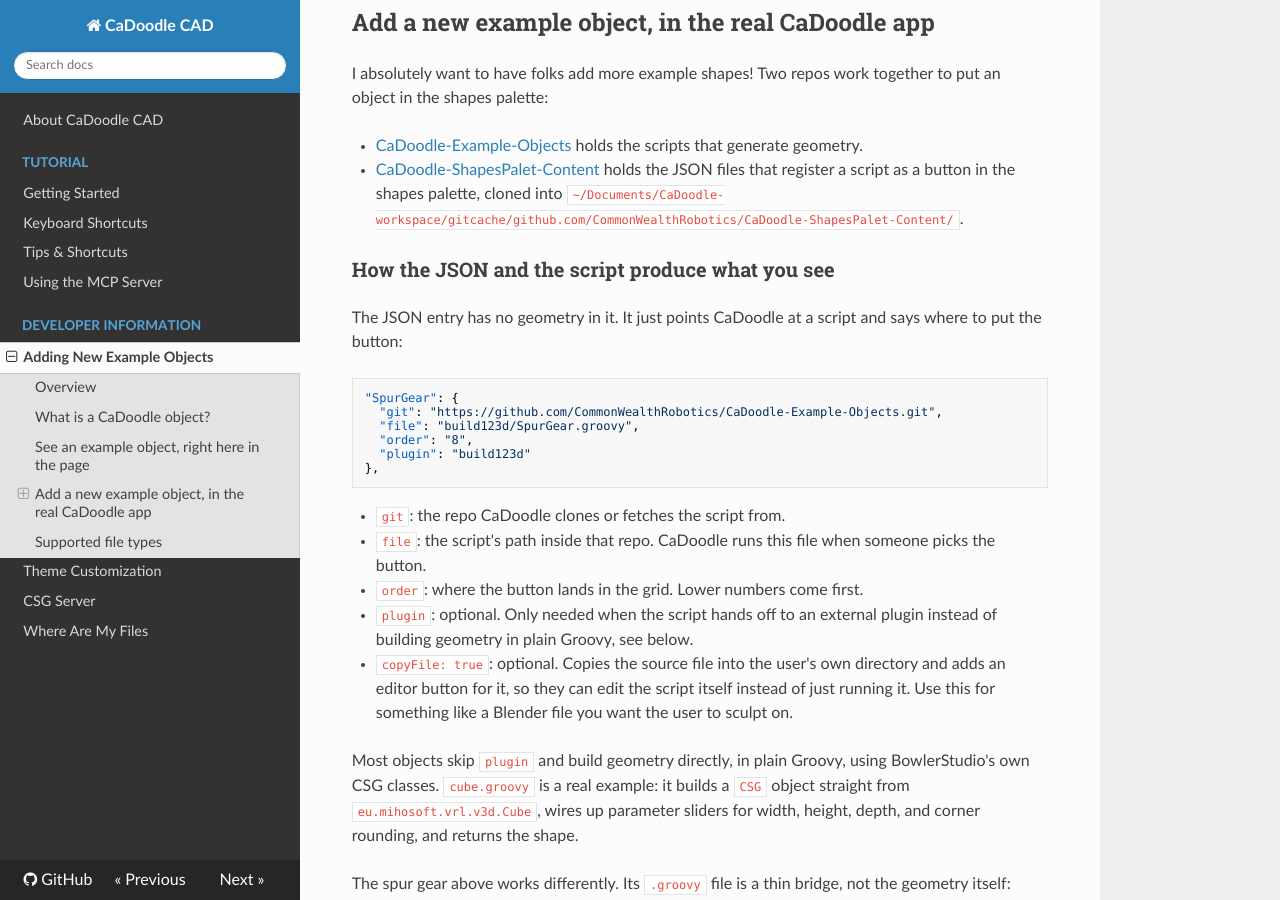
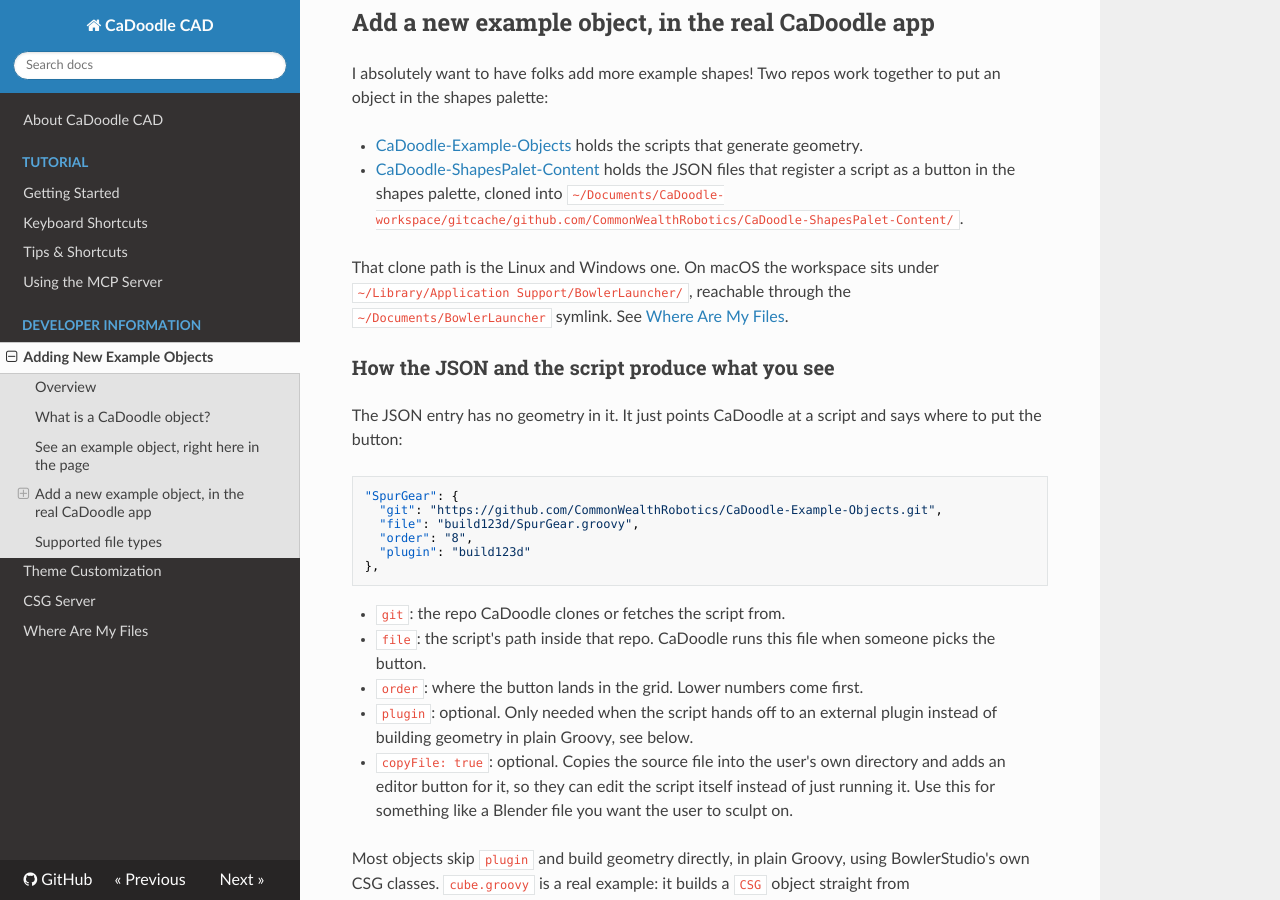
Before and after one commit to CaDoodleWebsite/cadoodlecad.github.io, an MkDocs documentation site: the page built from docs/docs/tutorial/AddNewExampleObjects.md, in a window 1280 px wide and 900 px high, scrolled down 937 px. Built offline with MkDocs 1.6.1, drawn with Linux system fonts in a browser that asks for light colours; nearby versions of some CDN libraries.

Commit message:
Added link to help find files

```diff
--- a/docs/docs/tutorial/AddNewExampleObjects.md
+++ b/docs/docs/tutorial/AddNewExampleObjects.md
@@ -53,6 +53,11 @@
   holds the JSON files that register a script as a button in the shapes
   palette, cloned into
   `~/Documents/CaDoodle-workspace/gitcache/github.com/CommonWealthRobotics/CaDoodle-ShapesPalet-Content/`.
+
+That clone path is the Linux and Windows one. On macOS the workspace sits
+under `~/Library/Application Support/BowlerLauncher/`, reachable through the
+`~/Documents/BowlerLauncher` symlink. See
+[Where Are My Files](where-are-my-files.md).
 
 ### How the JSON and the script produce what you see
 
```
Also changed, not shown: docs/docs/tutorial/where-are-my-files.md (+4 -0 lines).
